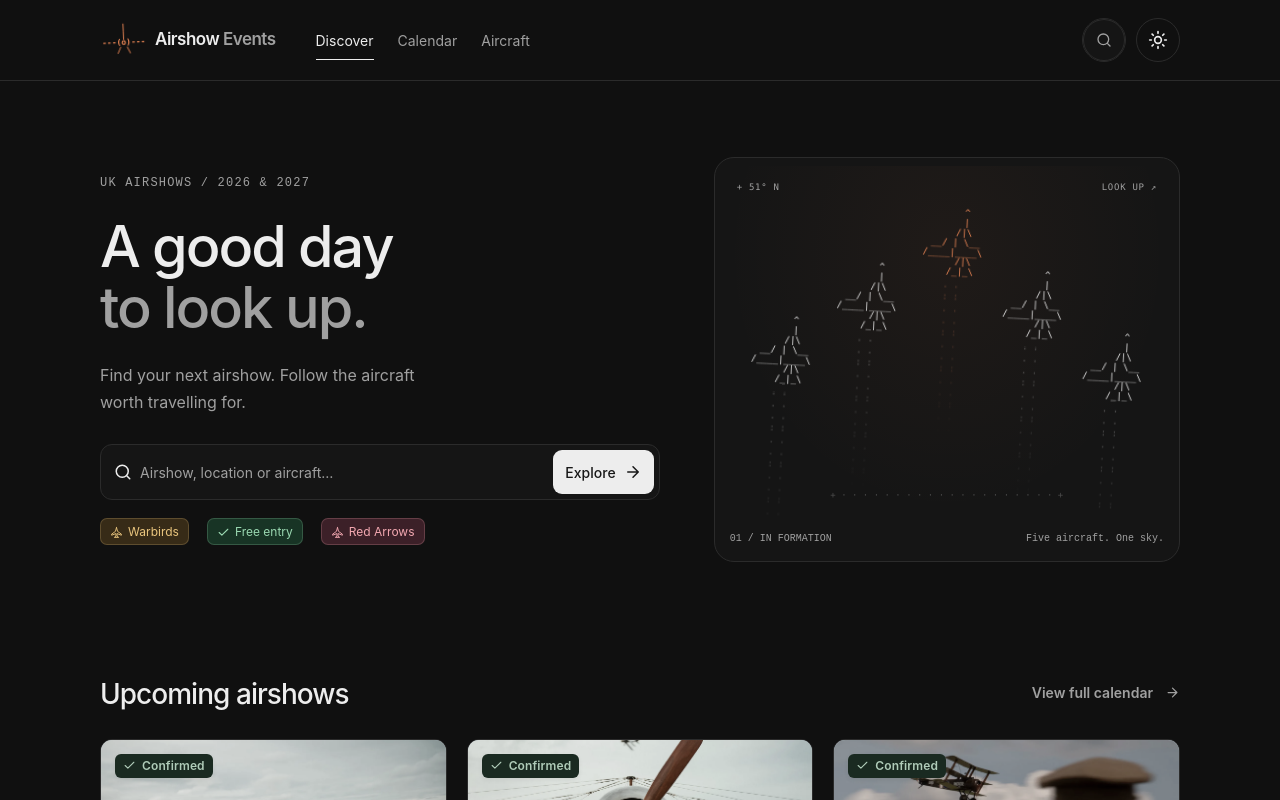
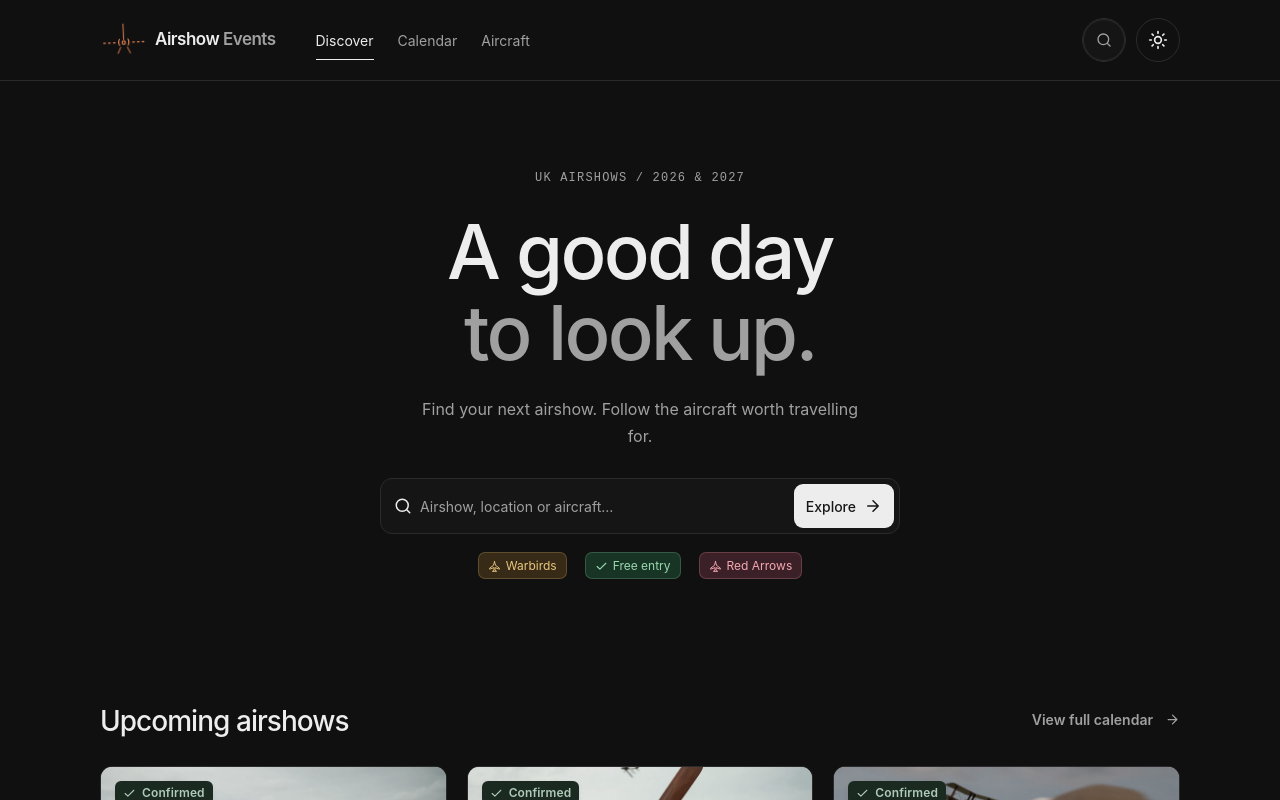
Before and after one commit to byalex33/airshow.events, a Next.js app: page / in a window 1280 px wide. Shown: the top 800 px of the page. Built offline with nearby package versions, Linux system fonts and the light colour scheme.

Commit message:
Center the homepage hero and remove ASCII formation

```diff
--- a/components/ascii-formation.module.css
+++ /dev/null
@@ -1,112 +0,0 @@
-.frame {
-  min-width: 0;
-  margin: 0;
-  padding: 8px;
-  border: 1px solid var(--line);
-  border-radius: 20px;
-  background: var(--surface);
-}
-
-.sky {
-  position: relative;
-  height: 350px;
-  overflow: hidden;
-  border-radius: 13px;
-  background: radial-gradient(ellipse at 50% 25%, #f58b570c, transparent 70%);
-  font-family: ui-monospace, SFMono-Regular, Menlo, Consolas, monospace;
-}
-
-.coordinates {
-  position: absolute;
-  inset: 15px 14px auto;
-  display: flex;
-  justify-content: space-between;
-  color: var(--muted);
-  font-size: 9px;
-  letter-spacing: 0.08em;
-}
-
-.formation {
-  position: absolute;
-  inset: 45px 6% 20px;
-  animation: bank 12s ease-in-out infinite;
-}
-
-.aircraft {
-  position: absolute;
-  width: 66px;
-  transform: translateX(-50%);
-  color: var(--foreground);
-}
-
-.lead { left: 50%; top: 0; color: #f58b57; }
-.left { left: 29%; top: 58px; }
-.right { left: 71%; top: 58px; }
-.farLeft { left: 8%; top: 116px; }
-.farRight { left: 92%; top: 116px; }
-
-.plane,
-.trail {
-  margin: 0;
-  white-space: pre;
-  font: 9px/1.1 ui-monospace, SFMono-Regular, Menlo, Consolas, monospace;
-  text-align: center;
-  letter-spacing: 0;
-}
-
-.trailWindow {
-  height: 150px;
-  overflow: hidden;
-  margin-top: 7px;
-  opacity: 0.35;
-  mask-image: linear-gradient(to bottom, black, transparent);
-}
-
-.trail {
-  line-height: 12px;
-  animation: smoke 1.8s linear infinite;
-}
-
-.left .trail, .farRight .trail { animation-delay: -0.6s; }
-.right .trail, .farLeft .trail { animation-delay: -1.2s; }
-
-.horizon {
-  position: absolute;
-  right: 0;
-  bottom: 14px;
-  left: 0;
-  color: var(--muted);
-  opacity: 0.4;
-  text-align: center;
-  font-size: 9px;
-  white-space: nowrap;
-}
-
-.caption {
-  display: flex;
-  justify-content: space-between;
-  flex-wrap: wrap;
-  gap: 6px;
-  padding: 15px 7px 7px;
-  color: var(--muted);
-  font: 10px/1.5 ui-monospace, monospace;
-}
-
-@keyframes bank {
-  0%, 100% { transform: translateY(3px) rotate(-3deg); }
-  50% { transform: translateY(-3px) rotate(3deg); }
-}
-
-@keyframes smoke {
-  from { transform: translateY(-36px); }
-  to { transform: translateY(0); }
-}
-
-@media (max-width: 900px) {
-  .sky { height: 310px; }
-  .plane { font-size: 8px; }
-}
-
-@media (prefers-reduced-motion: reduce) {
-  .formation, .trail { animation: none; }
-}
--- a/components/ascii-formation.tsx
+++ /dev/null
@@ -1,39 +0,0 @@
-import styles from "./ascii-formation.module.css";
-
-const plane = "     ^\n     |\n    /|\\\n __/ | \\__\n/____|____\\\n    /|\\\n   /_|_\\";
-
-const trail = Array.from({ length: 20 }, (_, i) =>
-  i % 3 === 0 ? " : : " : " . . ",
-).join("\n");
-
-export function AsciiFormation() {
-  return (
-    <figure className={styles.frame}>
-      <div
-        className={styles.sky}
-        role="img"
-        aria-label="Five ASCII aircraft flying in a V formation, with smoke trails drifting behind them"
-      >
-        <div className={styles.coordinates} aria-hidden="true">
-          <span>+ 51° N</span>
-          <span>LOOK UP ↗</span>
-        </div>
-        <div className={styles.formation} aria-hidden="true">
-          {["lead", "left", "right", "farLeft", "farRight"].map((position) => (
-            <div className={`${styles.aircraft} ${styles[position]}`} key={position}>
-              <pre className={styles.plane}>{plane}</pre>
-              <div className={styles.trailWindow}>
-                <pre className={styles.trail}>{trail}</pre>
-              </div>
-            </div>
-          ))}
-        </div>
-        <span className={styles.horizon} aria-hidden="true">+ · · · · · · · · · · · · · · · · · · · · +</span>
-      </div>
-      <figcaption className={styles.caption}>
-        <span>01 / IN FORMATION</span>
-        <span>Five aircraft. One sky.</span>
-      </figcaption>
-    </figure>
-  );
-}
--- /dev/null
+++ b/components/home-hero.module.css
@@ -0,0 +1,41 @@
+.hero.hero {
+  display: flex;
+  justify-content: center;
+  padding: 88px 0 64px;
+  text-align: center;
+}
+
+.copy {
+  width: 100%;
+  max-width: 680px;
+}
+
+.copy > span {
+  justify-content: center;
+}
+
+.hero .copy h1 {
+  font-size: clamp(48px, 6vw, 76px);
+  margin: 24px 0;
+}
+
+.hero .copy > p {
+  max-width: 460px;
+  margin-inline: auto;
+}
+
+.copy form {
+  max-width: 520px;
+  margin-inline: auto;
+  text-align: left;
+}
+
+.copy form + div {
+  justify-content: center;
+}
+
+@media (max-width: 600px) {
+  .hero.hero {
+    padding: 52px 0 32px;
+  }
+}
--- a/components/home.tsx
+++ b/components/home.tsx
@@ -2,7 +2,7 @@
 import Link from "next/link";
 import { useEffect, useState } from "react";
 import { Button } from "@/components/ui/button";
-import { AsciiFormation } from "@/components/ascii-formation";
+import styles from "./home-hero.module.css";
 import { TextReveal } from "@/components/beui/text-reveal";
 import {
   EventCard,
@@ -20,8 +20,8 @@ export default function Home() {
   useEffect(() => setShows(upcoming()), []);
   return (
     <main id="main">
-      <section className="flight-intro container">
-        <div className="flight-copy">
+      <section className={`flight-intro container ${styles.hero}`}>
+        <div className={`flight-copy ${styles.copy}`}>
           <span className="eyebrow hero-kicker">
             UK AIRSHOWS / 2026 & 2027
           </span>
@@ -57,7 +57,6 @@ export default function Home() {
             <Link className="event-tag tag-red" href="/aircraft/red-arrows/"><Icon name="plane" />Red Arrows</Link>
           </div>
         </div>
-        <AsciiFormation />
       </section>
       <div className="container">
         <section className="section upcoming-section">
```
